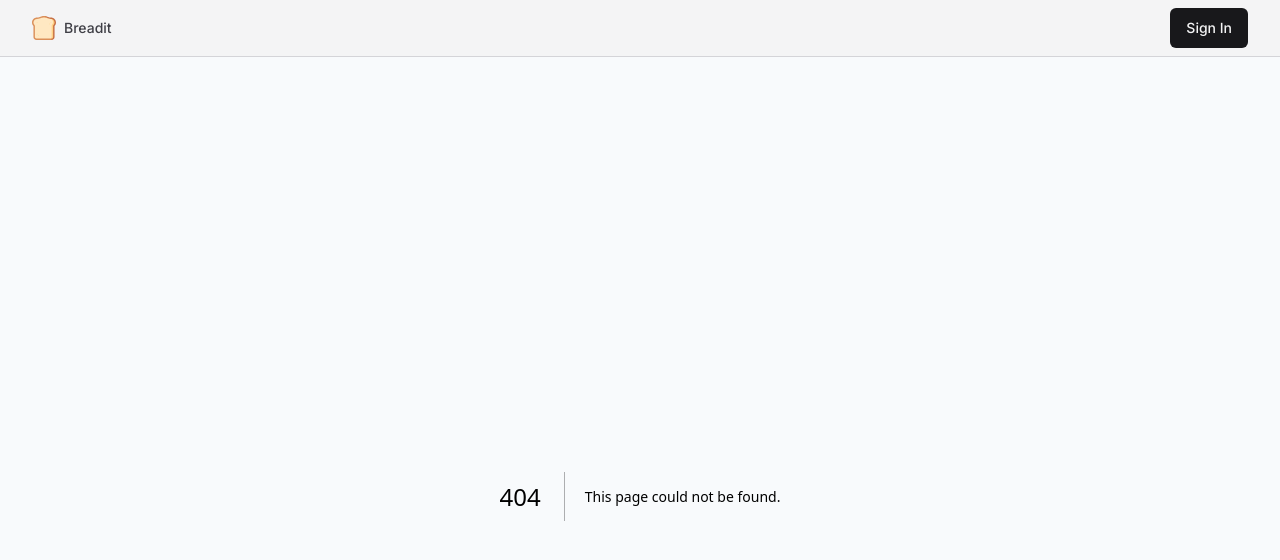
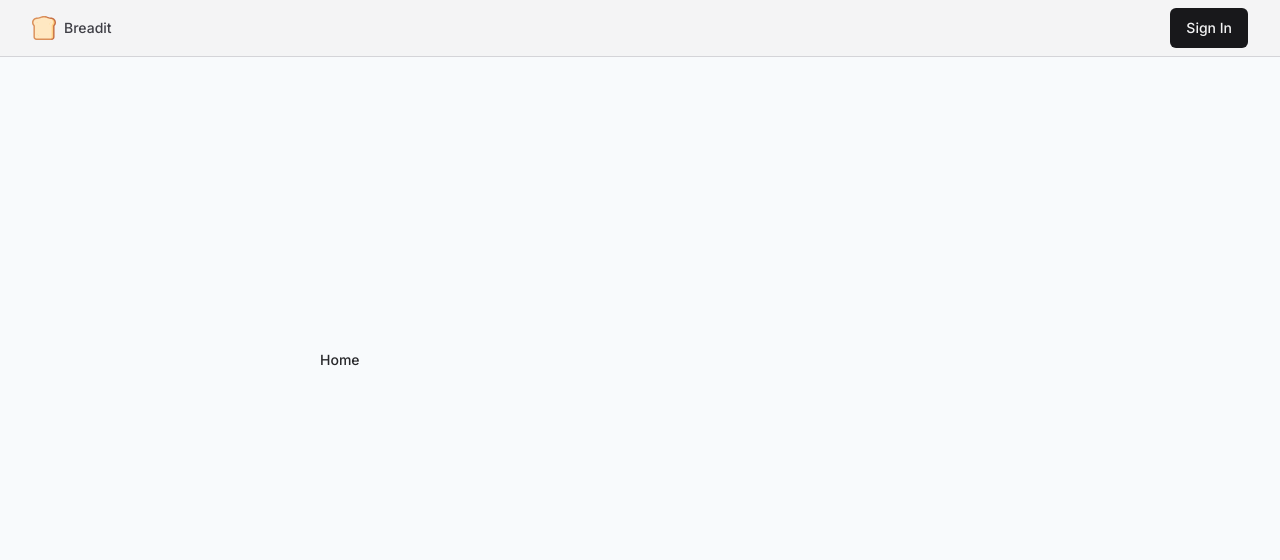
Before and after one commit to MichaelFrieze/breadit, a Next.js app: page /sign-in in a window 1280 px wide. Before the commit this address had no page. Shown: the top 560 px of the page. Built offline with nearby package versions, Linux system fonts and the light colour scheme.

Commit message:
Created the sign-in page

```diff
--- /dev/null
+++ b/src/app/(auth)/sign-in/page.tsx
@@ -0,0 +1,26 @@
+import { buttonVariants } from '@/components/ui/Button';
+import { cn } from '@/lib/utils';
+import Link from 'next/link';
+import { FC } from 'react';
+
+const page: FC = () => {
+  return (
+    <div className="absolute inset-0">
+      <div className="h-full max-w-2xl mx-auto flex flex-col items-center justify-center gap-20">
+        <Link
+          href="/"
+          className={cn(
+            buttonVariants({ variant: 'ghost' }),
+            'self-start -mt-20'
+          )}
+        >
+          Home
+        </Link>
+
+        {/* <SignIn /> */}
+      </div>
+    </div>
+  );
+};
+
+export default page;
```
